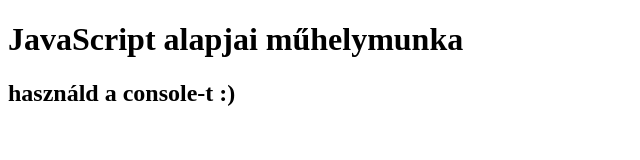
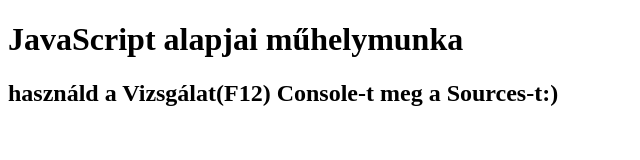
Before and after one commit to mapal62/workshop5, a plain HTML site: page index.html in a window 1280 px wide. Shown: the whole page, without its empty margins (0-640 px from the left). Drawn offline with Linux system fonts and the light colour scheme.

Commit message:
comment for sources

```diff
--- a/index.html
+++ b/index.html
@@ -9,7 +9,7 @@
 </head>
 <body>
     <h1>JavaScript alapjai műhelymunka</h1>
-    <h2>használd a console-t :)</h2>
+    <h2>használd a Vizsgálat(F12) Console-t meg a Sources-t:)</h2>
     <script src="script.js"></script>
 </body>
 </html>
```
